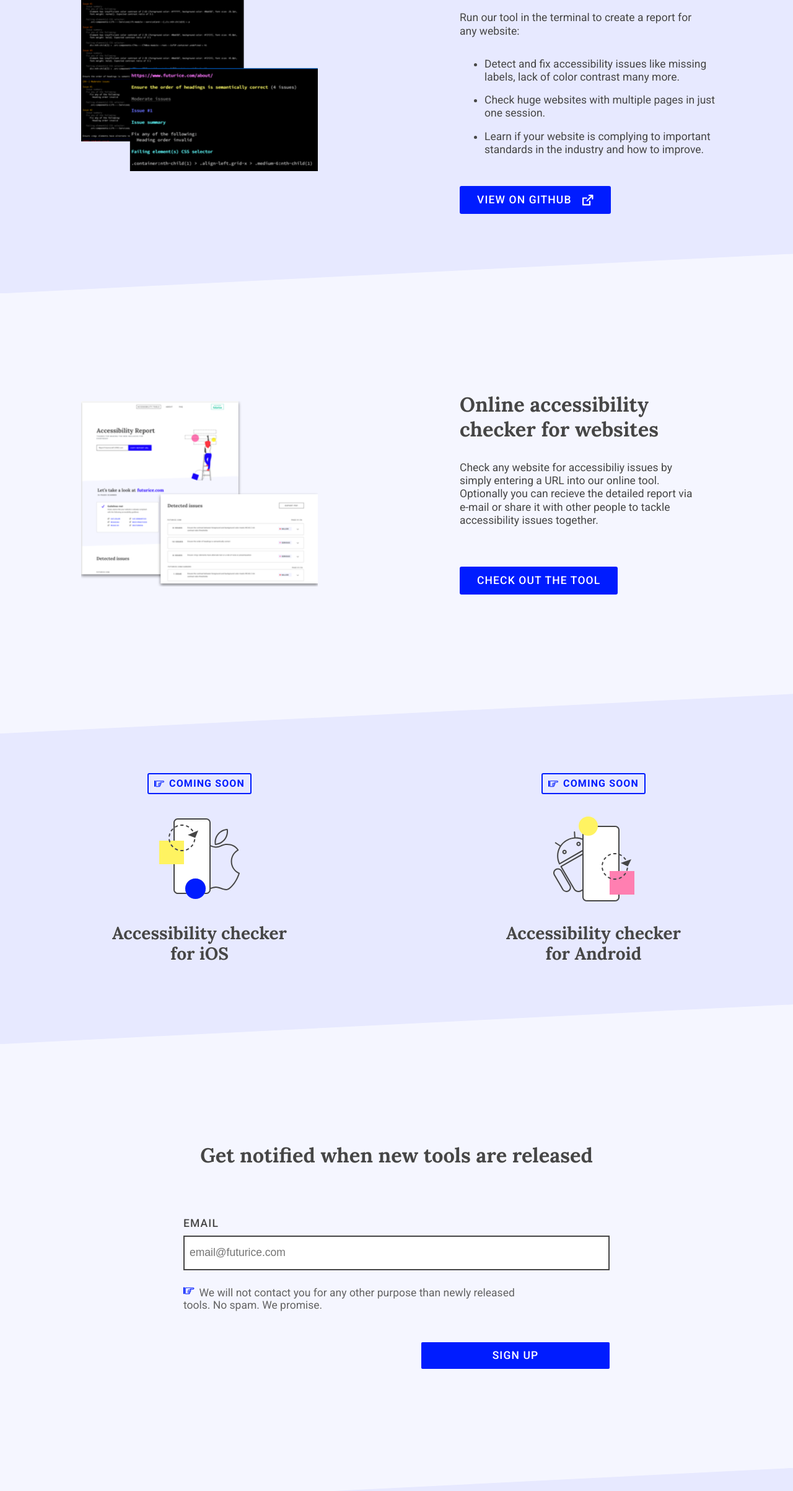
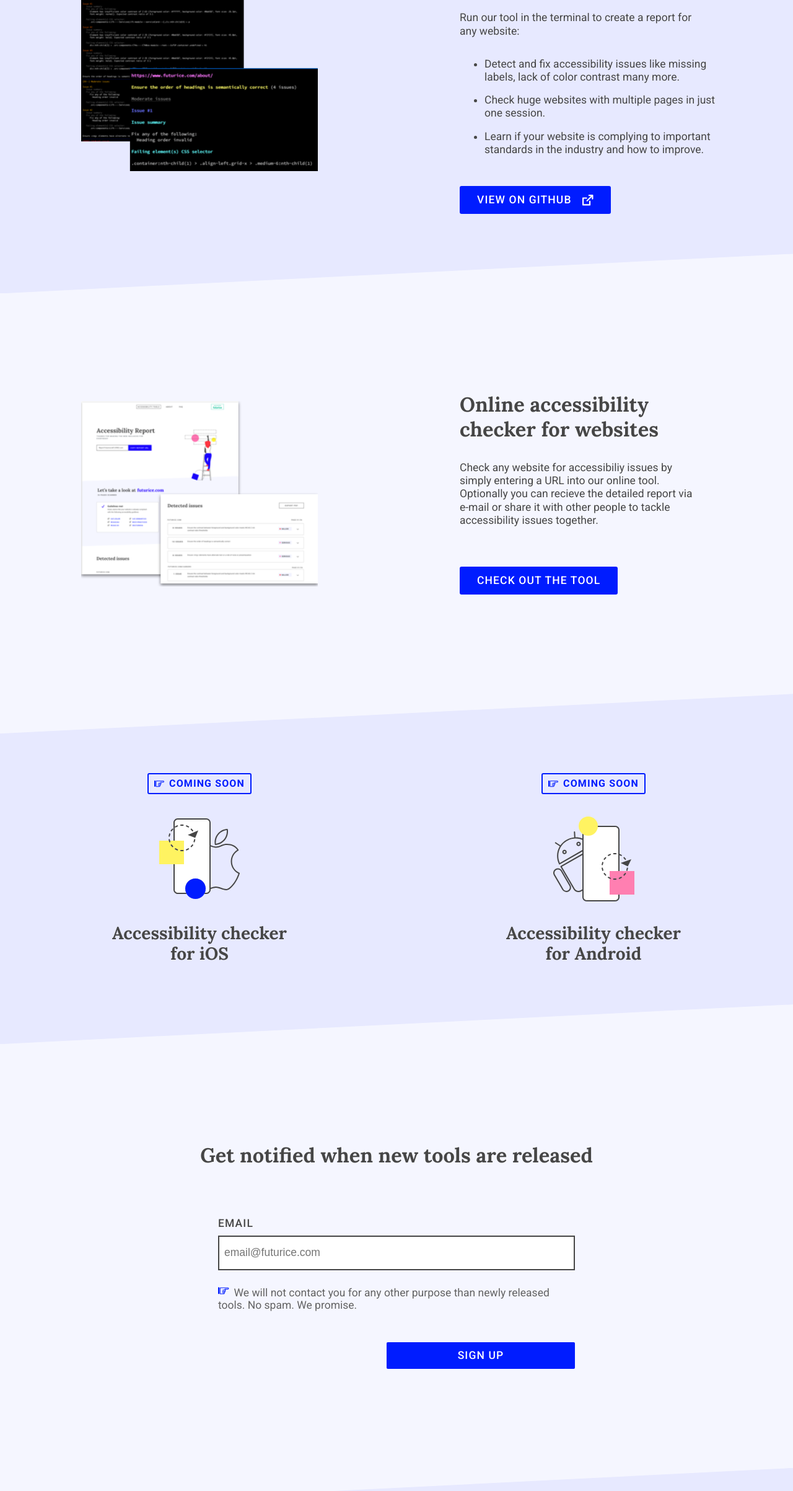
Before and after one commit to accessibility-tools/website, a Next.js app: page / in a window 1280 px wide. Shown: the part 1110-3515 px from the top of the page at 62% size. Built offline with nearby package versions, Linux system fonts and the light colour scheme.

Commit message:
checker page styling updates

```diff
--- a/src/components/text-input/TextInput.jsx
+++ b/src/components/text-input/TextInput.jsx
@@ -48,7 +48,7 @@ const StyledInput = styled.input`
 
   @media (min-width: 62rem) {
     height: 3.5rem;
-    width: 43rem;
+    width: 36rem;
   }
 `;
 
--- a/src/pages/checker.jsx
+++ b/src/pages/checker.jsx
@@ -37,7 +37,7 @@ const Section = styled.section`
 
 const IntroWrapper = styled(Switcher)`
   & > * {
-    margin-bottom: 4rem;
+    margin-bottom: 3rem;
   }
 
   & > * > * :first-child {
@@ -47,6 +47,7 @@ const IntroWrapper = styled(Switcher)`
   h1,
   p {
     text-align: center;
+    font-weight: 500;
   }
 
   @media (min-width: 43rem) {
@@ -60,6 +61,7 @@ const IntroWrapper = styled(Switcher)`
 
 const IntroImg = styled.img`
   width: 80%;
+  transform: scaleX(-1);
 `;
 
 const WebCheckerPage = () => {
```
